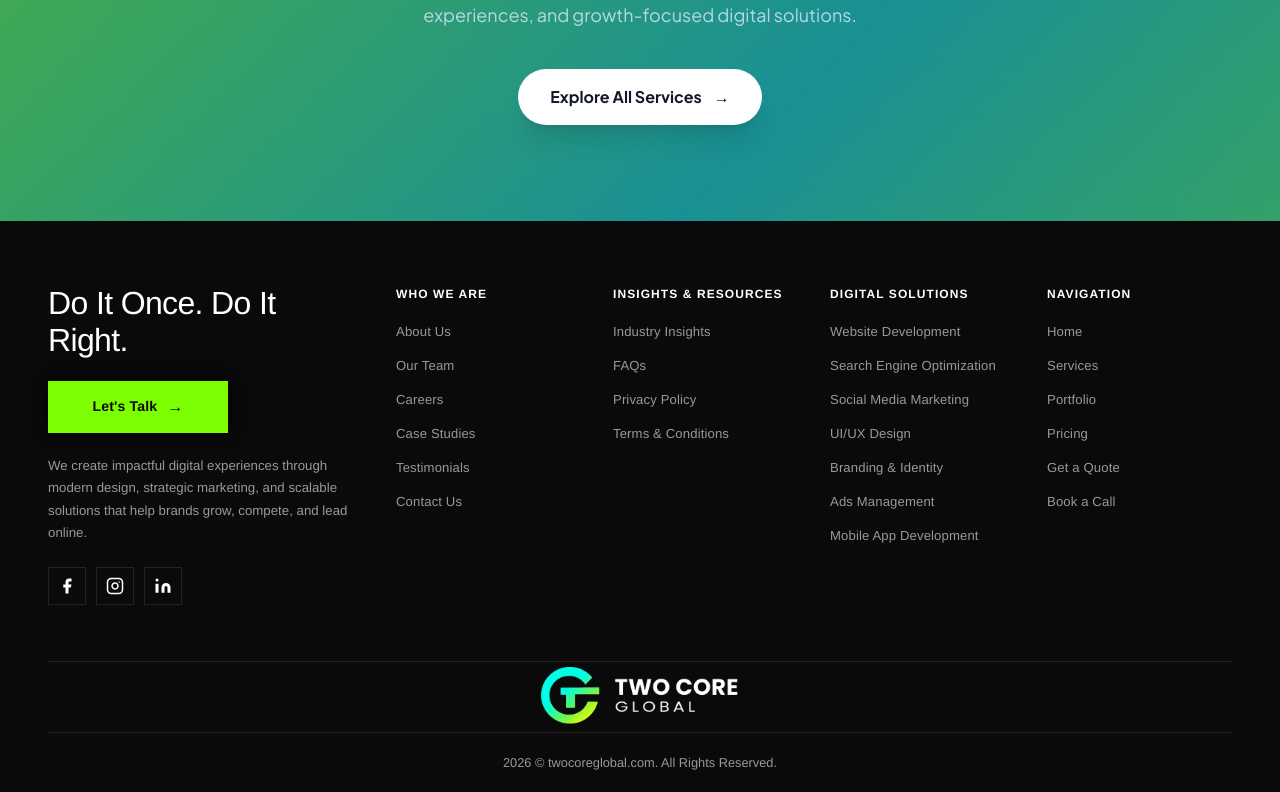
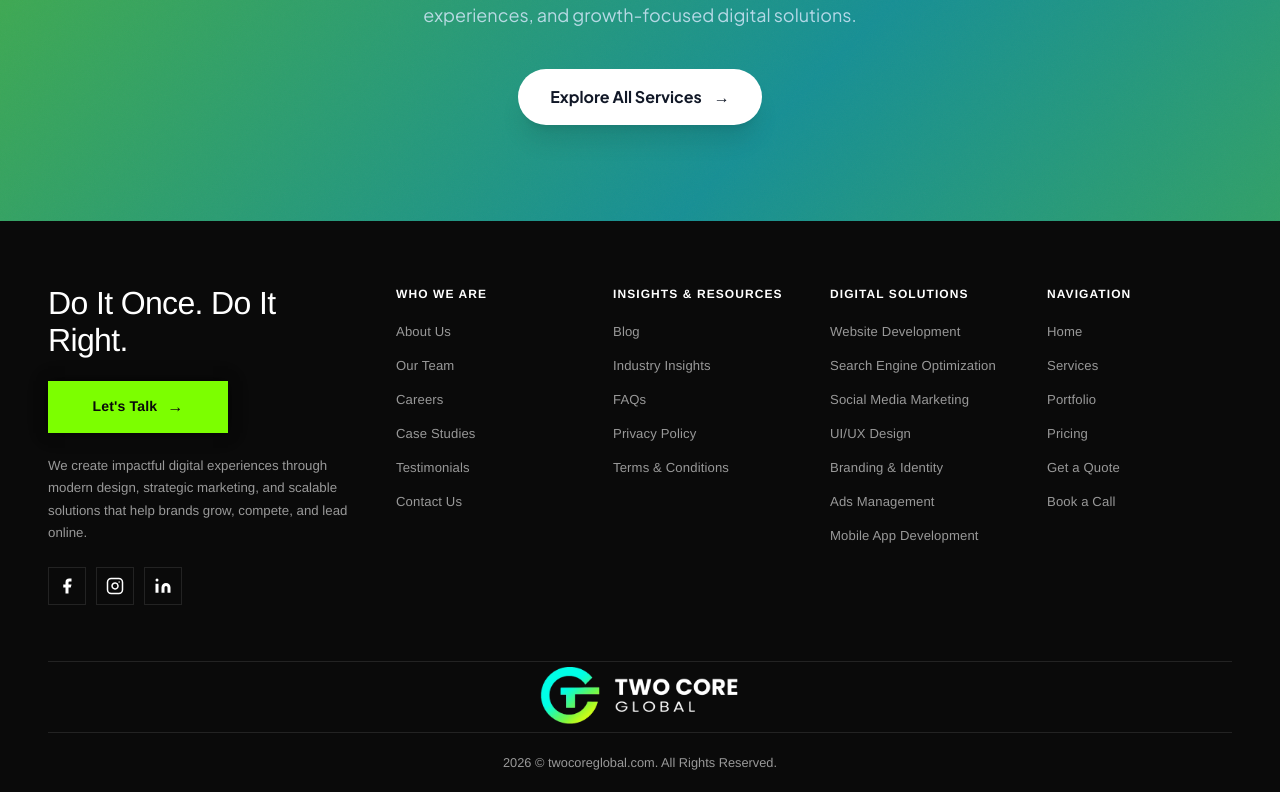
Before and after one commit to zain1873/two-core-global-frontend, a Next.js app: page /blog in a window 1280 px wide. Shown: the part 4089-4881 px from the top of the page. Built offline with nearby package versions, Linux system fonts and the light colour scheme; no server answers; a web font is replaced by a local one.

Commit message:
blog added

```diff
--- a/src/components/Footer.jsx
+++ b/src/components/Footer.jsx
@@ -67,7 +67,7 @@ const Footer = () => {
           <div className="footer__col">
             <h4 className="footer__col-title">Insights & Resources</h4>
             <ul className="footer__col-list">
-              {/* <li><Link to="/blog">Blog</Link></li> */}
+              <li><Link to="/blog">Blog</Link></li>
               <li><a href="#industry-insights">Industry Insights</a></li>
               <li><a href="#faqs">FAQs</a></li>
               <li><Link to="/privacy-policy">Privacy Policy</Link></li>
```
